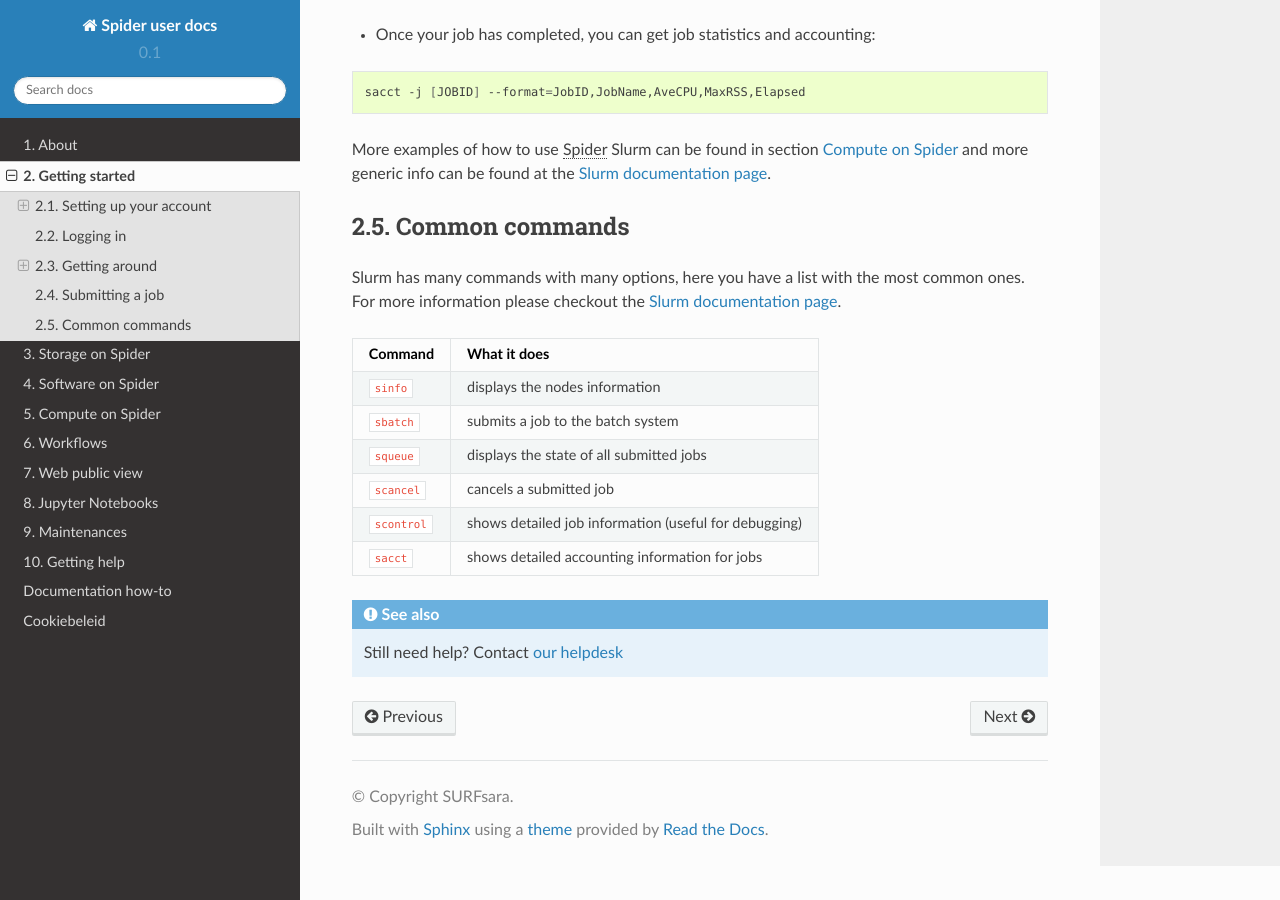
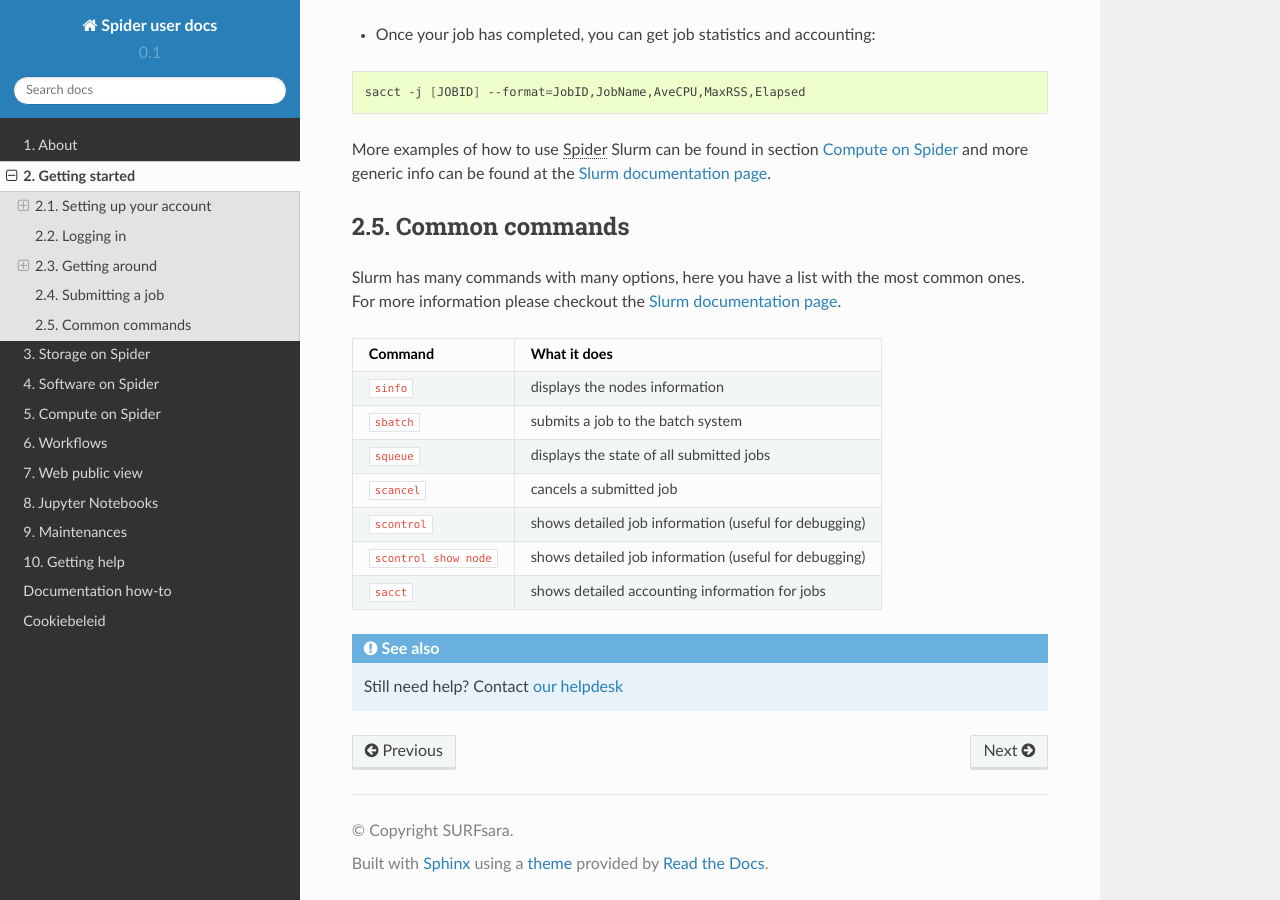
Before and after one commit to sara-nl/spiderdocs, a Sphinx documentation site: the page built from source/Pages/getting_started.rst, in a window 1280 px wide and 900 px high, scrolled down 4651 px. Built offline with Sphinx 7.4.7 and the Read the Docs theme 2.0.0, drawn with Linux system fonts in a browser that asks for light colours.

Commit message:
added scontrol show node info

```diff
--- a/source/Pages/getting_started.rst
+++ b/source/Pages/getting_started.rst
@@ -232,16 +232,17 @@ Slurm has many commands with many options, here you have a list with the most
 common ones. For more information please checkout the
 `Slurm documentation page`_.
 
-============   ============
-Command         What it does
-============   ============
-``sinfo``      displays the nodes information
-``sbatch``     submits a job to the batch system
-``squeue``     displays the state of all submitted jobs
-``scancel``    cancels a submitted job
-``scontrol``   shows detailed job information (useful for debugging)
-``sacct``      shows detailed accounting information for jobs
-============   ============
+======================   ============
+Command                  What it does
+======================   ============
+``sinfo``                displays the nodes information
+``sbatch``               submits a job to the batch system
+``squeue``               displays the state of all submitted jobs
+``scancel``              cancels a submitted job
+``scontrol``             shows detailed job information (useful for debugging)
+``scontrol show node``   shows detailed job information (useful for debugging)
+``sacct``                shows detailed accounting information for jobs
+======================   ============
 
 
 .. seealso:: Still need help? Contact :ref:`our helpdesk <helpdesk>`
```
